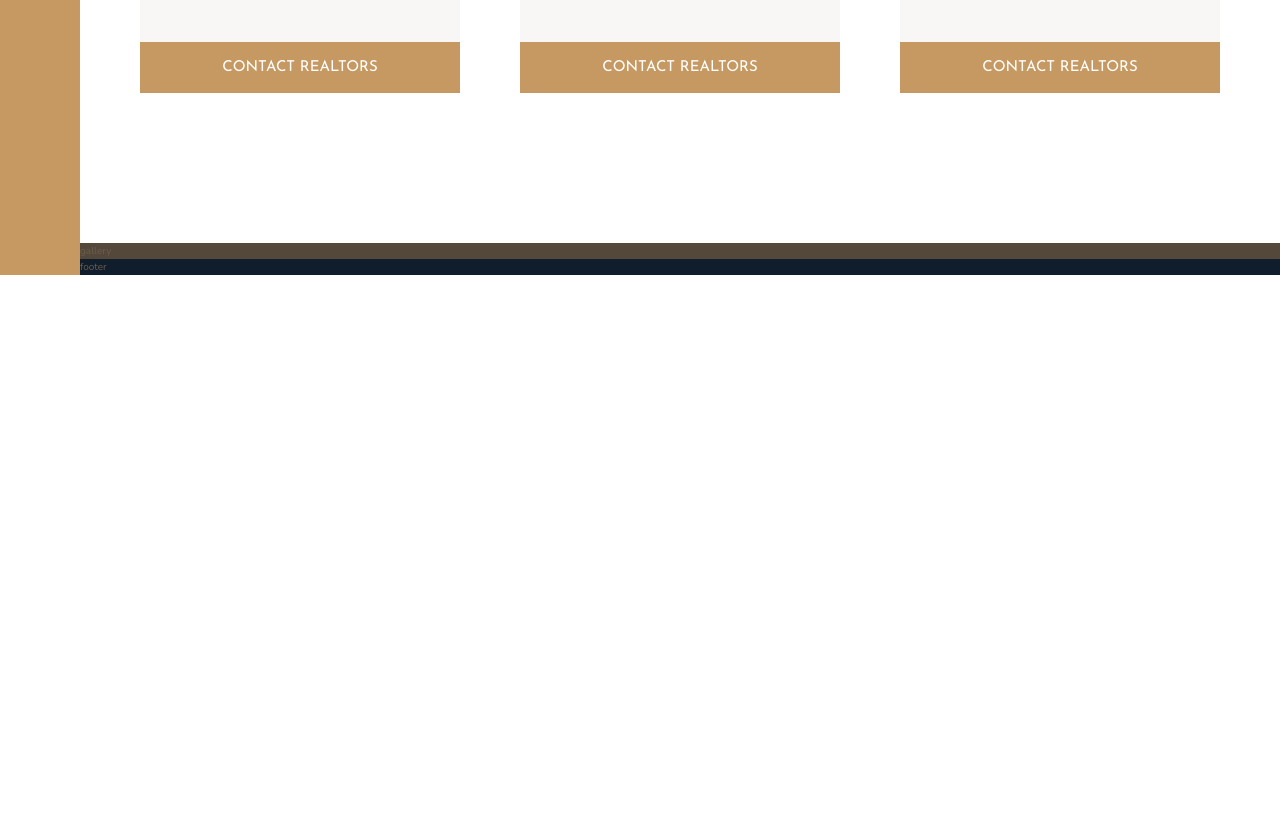
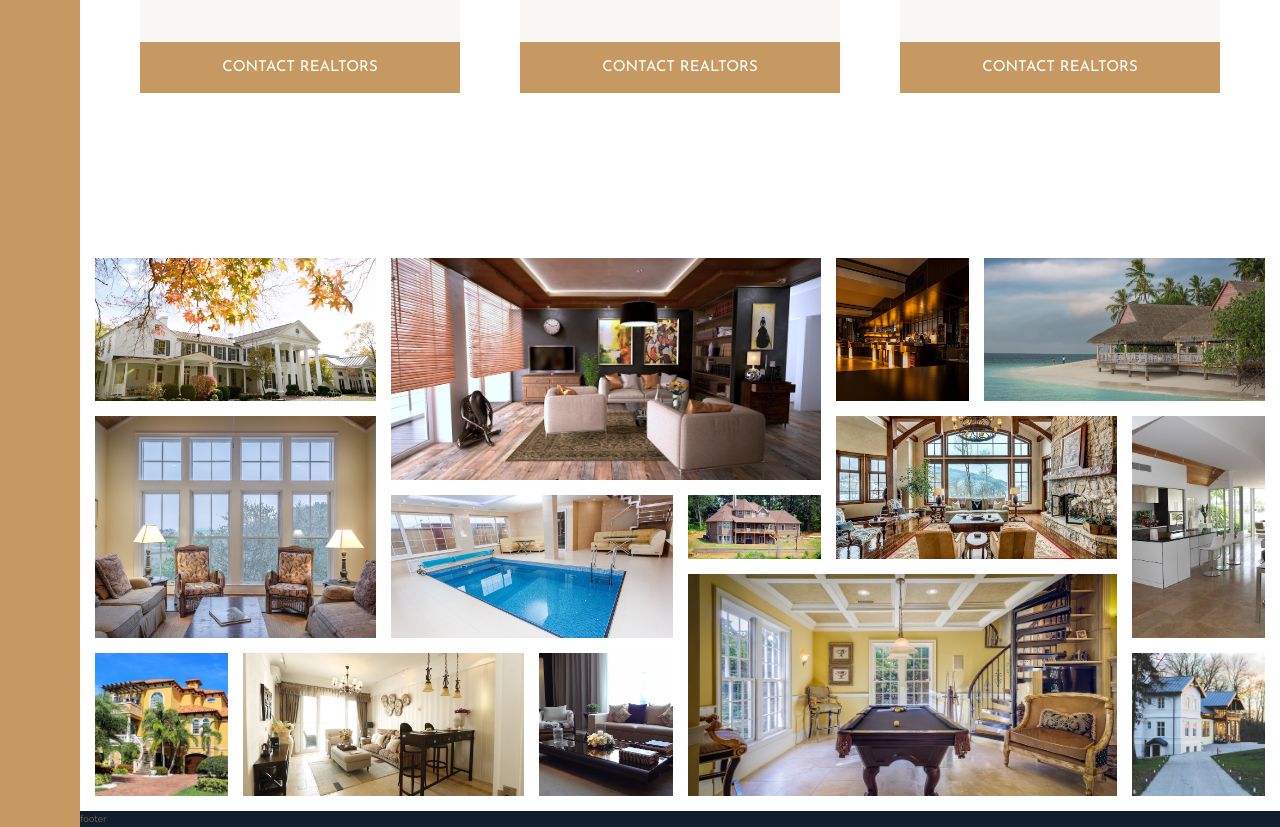
Before and after one commit to Sungmiii/gridpractice, a website: page index.html in a window 1280 px wide. Shown: the part 3150-3977 px from the top of the page. Before the commit the page ends 3425 px from the top, so only its background shows below. Drawn offline with nearby package versions, Linux system fonts and the light colour scheme.

Commit message:
gallery layout col8 row7

```diff
--- a/index.html
+++ b/index.html
@@ -330,7 +330,48 @@
         </div>
     </section>
     <section class="gallery">
-        gallery
+        <figure class="gallery__item gallery__item--1">
+            <img src="./img/gal-1.jpeg" alt="gallery img1" class="gallery__img">
+        </figure>
+        <figure class="gallery__item gallery__item--2">
+            <img src="./img/gal-2.jpeg" alt="gallery img1" class="gallery__img">
+        </figure>
+        <figure class="gallery__item gallery__item--3">
+            <img src="./img/gal-3.jpeg" alt="gallery img1" class="gallery__img">
+        </figure>
+        <figure class="gallery__item gallery__item--4">
+            <img src="./img/gal-4.jpeg" alt="gallery img1" class="gallery__img">
+        </figure>
+        <figure class="gallery__item gallery__item--5">
+            <img src="./img/gal-5.jpeg" alt="gallery img1" class="gallery__img">
+        </figure>
+        <figure class="gallery__item gallery__item--6">
+            <img src="./img/gal-6.jpeg" alt="gallery img1" class="gallery__img">
+        </figure>
+        <figure class="gallery__item gallery__item--7">
+            <img src="./img/gal-7.jpeg" alt="gallery img1" class="gallery__img">
+        </figure>
+        <figure class="gallery__item gallery__item--8">
+            <img src="./img/gal-8.jpeg" alt="gallery img1" class="gallery__img">
+        </figure>
+        <figure class="gallery__item gallery__item--9">
+            <img src="./img/gal-9.jpeg" alt="gallery img1" class="gallery__img">
+        </figure>
+        <figure class="gallery__item gallery__item--10">
+            <img src="./img/gal-10.jpeg" alt="gallery img1" class="gallery__img">
+        </figure>
+        <figure class="gallery__item gallery__item--11">
+            <img src="./img/gal-11.jpeg" alt="gallery img1" class="gallery__img">
+        </figure>
+        <figure class="gallery__item gallery__item--12">
+            <img src="./img/gal-12.jpeg" alt="gallery img1" class="gallery__img">
+        </figure>
+        <figure class="gallery__item gallery__item--13">
+            <img src="./img/gal-13.jpeg" alt="gallery img1" class="gallery__img">
+        </figure>
+        <figure class="gallery__item gallery__item--14">
+            <img src="./img/gal-14.jpeg" alt="gallery img1" class="gallery__img">
+        </figure>
     </section>
     <footer class="footer">
         footer
--- a/sass/_gallery.scss
+++ b/sass/_gallery.scss
@@ -1,4 +1,79 @@
 .gallery {
-     background-color: $color-grey-dark-1;
      grid-column: full-start / full-end;
+     display: grid;
+     grid-template-columns: repeat(8, [col-start] 1fr [col-end]);
+     grid-template-rows: repeat(7, [row-start] 5vw [row-end]);
+
+     // background-color: aliceblue;
+
+     grid-gap: 1.5rem;
+     padding: 1.5rem;
+
+     &__item {
+          &--1 {
+               grid-row: row-start 1 / span 2;
+               grid-column: col-start 1 / span 2;
+          }
+          &--2 {
+               grid-row: row-start 1 / span 3;
+               grid-column: col-start 3 / span 3;
+          }
+          &--3 {
+               grid-row: row-start 1 / span 2;
+               grid-column: col-start 6 / col-end 6;
+          }
+          &--4 {
+               grid-row: row-start 1 / span 2;
+               grid-column: col-start 7 / -1;
+          }
+          &--5 {
+               grid-row: row-start 3 / span 3;
+               grid-column: col-start 1 / span 2;
+          }
+          &--6 {
+               grid-row: row-start 4 / span 2;
+               grid-column: col-start 3/ span 2;
+          }
+          &--7 {
+               grid-row: row-start 4 / row-end 4;
+               grid-column: col-start 5 / col-end 5;
+          }
+          &--8 {
+               grid-row: row-start 3 / span 2;
+               grid-column: col-start 6 / span 2;
+          }
+          &--9 {
+               grid-row: row-start 3 / span 3;
+               grid-column: col-start 8 / -1;
+          }
+          &--10 {
+               grid-row: row-start 6 / -1;
+               grid-column: col-start 1 / col-end 1;
+          }
+          &--11 {
+               grid-row: row-start 6 / -1;
+               grid-column: col-start 2 / span 2;
+          }
+          &--12 {
+               grid-row: row-start 6 / -1;
+               grid-column: col-start 4 / col-end 4;
+          }
+          &--13 {
+               grid-row: row-start 5 / -1;
+               grid-column: col-start 5 / span 3;
+          }
+          &--14 {
+               grid-row: row-start 6 / -1;
+               grid-column: col-start 8 / -1;
+          }
+
+
+     }
+
+     &__img {
+          width: 100%;
+          height: 100%;
+          object-fit: cover;
+          display: block;
+     }
 }
```
Also changed, not shown: css/style.css.
